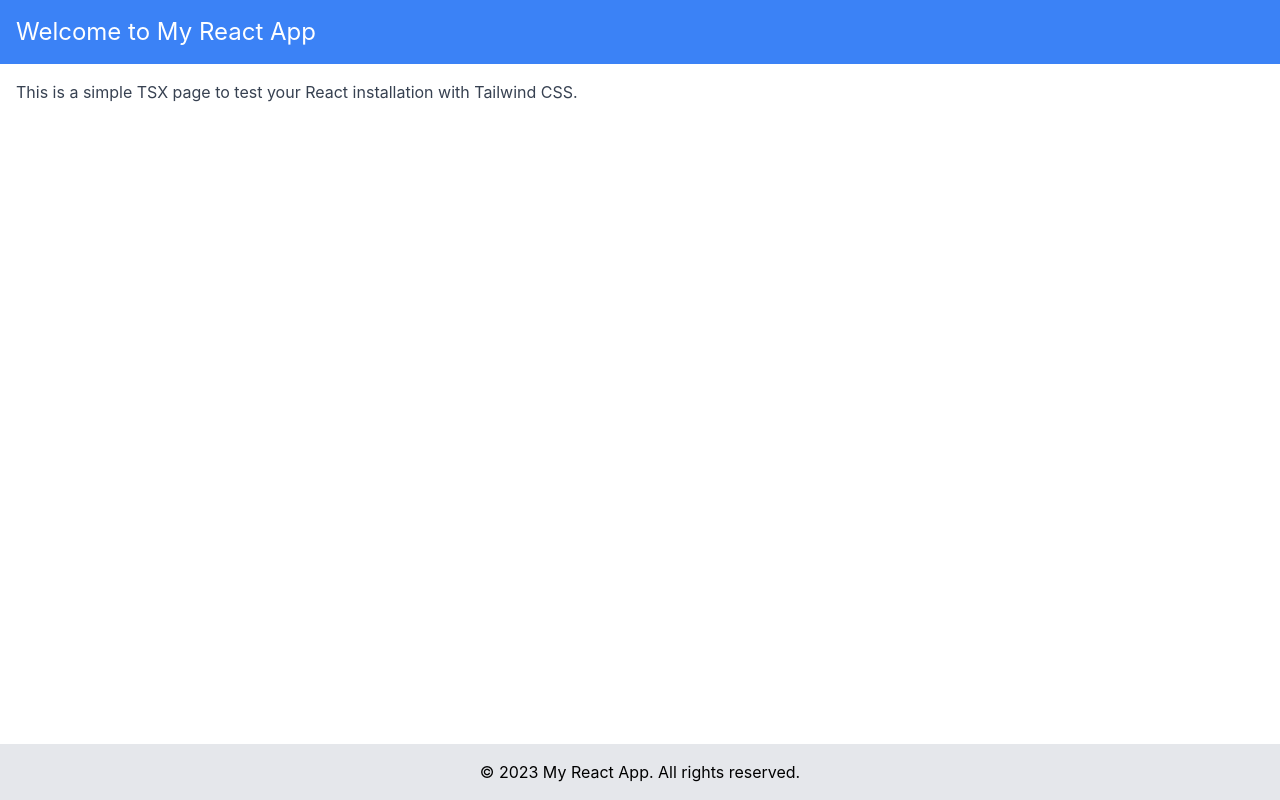
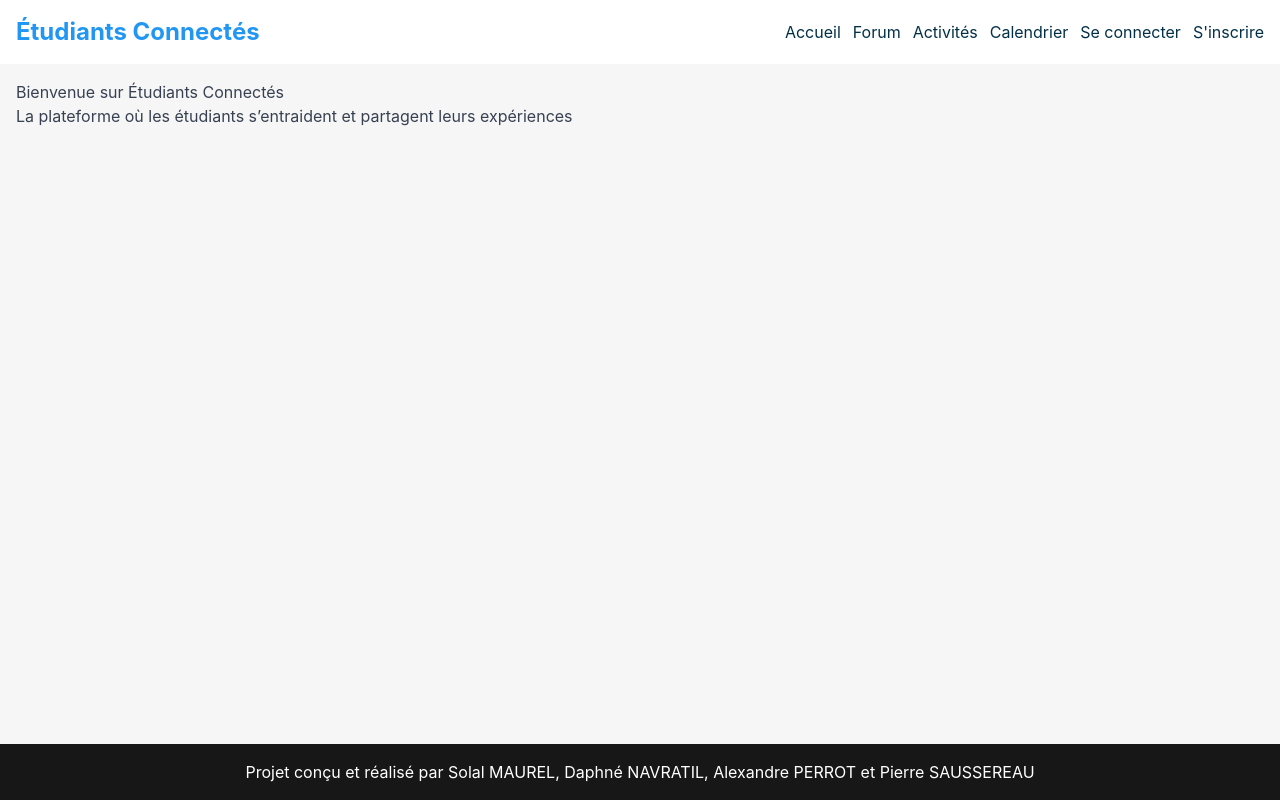
Before and after one commit to solalmaurel/ProjetAW, a React (Create React App) app in the folder frontend/: page / in a window 1280 px wide. Built offline with nearby package versions, Linux system fonts and the light colour scheme.

Commit message:
add offre entity + react frontend

```diff
--- a/frontend/src/App.tsx
+++ b/frontend/src/App.tsx
@@ -3,14 +3,27 @@
 const App: React.FC = () => {
     return (
         <div className="min-h-screen flex flex-col">
-      <header className="bg-blue-500 text-white p-4">
-        <h1 className="text-2xl">Welcome to My React App</h1>
+            <header className="bg-white text-white p-4 flex justify-between">
+                <h1 className="text-2xl text-[#2196F3] font-bold">Étudiants Connectés</h1>
+                <nav className="flex text-[#023047] items-center space-x-3">
+                    <a href={"/"}>Accueil</a>
+                    <a href={"/"}>Forum</a>
+                    <a href={"/"}>Activités</a>
+                    <a href={"/"}>Calendrier</a>
+                    <div className="flex items-center space-x-3">
+                        <a href={"/"}>Se connecter</a>
+                        <a href={"/"}>S'inscrire</a>
+                    </div>
+                </nav>
             </header>
-      <main className="flex-1 p-4">
-        <p className="text-gray-700">This is a simple TSX page to test your React installation with Tailwind CSS.</p>
+            <main className="bg-[#F6F6F6] flex-1 p-4">
+                <p className="text-gray-700">Bienvenue sur Étudiants Connectés</p>
+                <p className="text-gray-700">La plateforme où les étudiants s’entraident et partagent leurs
+                    expériences</p>
             </main>
-      <footer className="bg-gray-200 p-4 text-center">
-        <p>&copy; 2023 My React App. All rights reserved.</p>
+            <footer className="bg-[#171717] p-4 text-center">
+                <p className="text-white">Projet conçu et réalisé par Solal MAUREL, Daphné NAVRATIL, Alexandre PERROT et
+                    Pierre SAUSSEREAU</p>
             </footer>
         </div>
     );
```
Also changed, not shown: 1 other file (tests, documents, lock files or other folders). Lines whose indentation alone changed are shown as unchanged.
